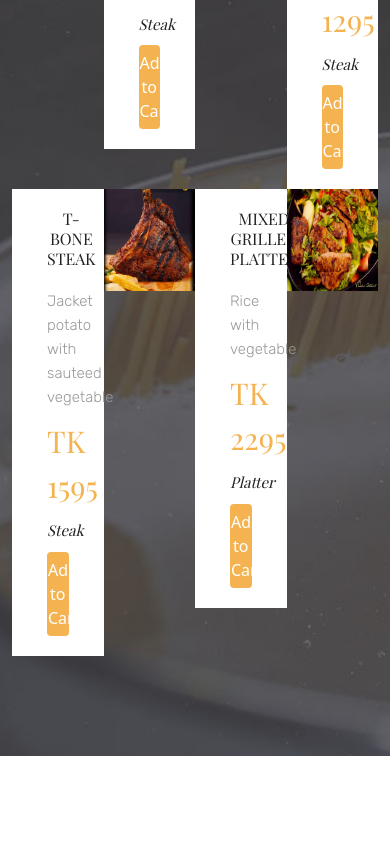
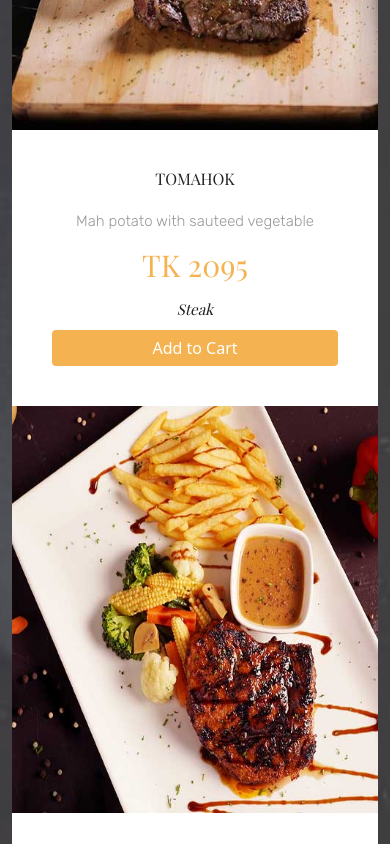
Before and after one commit to sisrafilss/vailla-azzur-client-next, a Next.js app: page / in a window 390 px wide. Shown: the part 3140-3984 px from the top of the page. Built offline with nearby package versions, Linux system fonts and the light colour scheme; a web font is replaced by a local one.

Commit message:
todays special section responsived

```diff
--- a/components/todaysSpecialFood/foodPost.js
+++ b/components/todaysSpecialFood/foodPost.js
@@ -49,7 +49,7 @@ function FoodPost({ post }) {
       </div>
       {/* <!-- Modal --> */}
       <div
-        className="modal fade"
+        className="modal fade "
         id={`food${id}`}
         tabIndex="-1"
         aria-labelledby="exampleModalLabel"
--- a/components/todaysSpecialFood/foodPost2.js
+++ b/components/todaysSpecialFood/foodPost2.js
@@ -5,10 +5,10 @@ function FoodPost2({ post }) {
   const { id, name, description, price, category, image } = post;
   return (
     <>
-      <div className={`${styles.food_post} todays_special_food1`}>
+      <div className={`${styles.food_post} todays_special_food2`}>
         <div
           style={{ flexDirection: "row" }}
-          className={styles.inner_food_post}
+          className={`${styles.inner_food_post} ${styles.inner_food_post2}`}
         >
           {/* <div
                   className="food-gal"
@@ -18,6 +18,17 @@ function FoodPost2({ post }) {
                 >
 
                 </div> */}
+
+          <div className={styles.food_gal}>
+            <Image
+              className={styles.food_gal_img}
+              src={image}
+              alt=""
+              data-bs-toggle="modal"
+              data-bs-target={`#food${id}`}
+              type="button"
+            />
+          </div>
 
           <div className={styles.food_content}>
             <div className={styles.food_content_box}>
@@ -34,17 +45,6 @@ function FoodPost2({ post }) {
               <span className={styles.category}>{category}</span>
               <span className={styles.special_food_btn}>Add to Cart</span>
             </div>
-          </div>
-
-          <div className={styles.food_gal}>
-            <Image
-              className={styles.food_gal_img}
-              src={image}
-              alt=""
-              data-bs-toggle="modal"
-              data-bs-target={`#food${id}`}
-              type="button"
-            />
           </div>
         </div>
       </div>
--- a/styles/TodaySpecialFood.module.css
+++ b/styles/TodaySpecialFood.module.css
@@ -17,6 +17,7 @@
   -moz-transition: all 0.2s ease-in-out;
   -webkit-transition: all 0.2s ease-in-out;
   -o-transition: all 0.2s ease-in-out;
+  margin-bottom: -7px;
 }
 .food_gal_img {
   width: 100%;
@@ -159,3 +160,33 @@
   position: absolute;
   bottom: -250px;
 }
+
+@media screen and (max-width: 991px) {
+  .food_post {
+    width: 100%;
+  }
+}
+
+@media (max-width: 600px) {
+  .inner_food_post {
+    display: block;
+  }
+  .food_gal {
+    width: 100%;
+  }
+
+  .food_content {
+    width: 100%;
+  }
+
+  .food_content_box {
+    padding: 20px;
+  }
+  /* .inner_food_post2 {
+    flex-direction: row-reverse !important;
+    flex-direction: row;
+  } */
+}
+.inner_food_post2 {
+  flex-direction: row-reverse !important;
+}
--- a/styles/globals.css
+++ b/styles/globals.css
@@ -471,9 +471,7 @@ footer p.copyright {
   section#contact-section .map {
     height: 250px;
   }
-  section#special-section .today-special-box .food-post {
-    width: 100%;
-  }
+
   section#menu-section .menu-box ul.menu-list-items li:last-child {
     margin-bottom: 30px;
     padding-bottom: 30px;
@@ -495,31 +493,6 @@ footer p.copyright {
   }
 }
 @media (max-width: 600px) {
-  section#special-section .today-special-box .food-post .inner-food-post {
-    display: block;
-  }
-  section#special-section
-    .today-special-box
-    .food-post
-    .inner-food-post
-    .food-gal {
-    width: 100%;
-  }
-  section#special-section
-    .today-special-box
-    .food-post
-    .inner-food-post
-    .food-content {
-    width: 100%;
-  }
-  section#special-section
-    .today-special-box
-    .food-post
-    .inner-food-post
-    .food-content
-    .food-content-box {
-    padding: 20px;
-  }
   section#menu-section .menu-box ul.nav-tabs li a {
     font-size: 13px;
     padding: 10px 20px;
```
